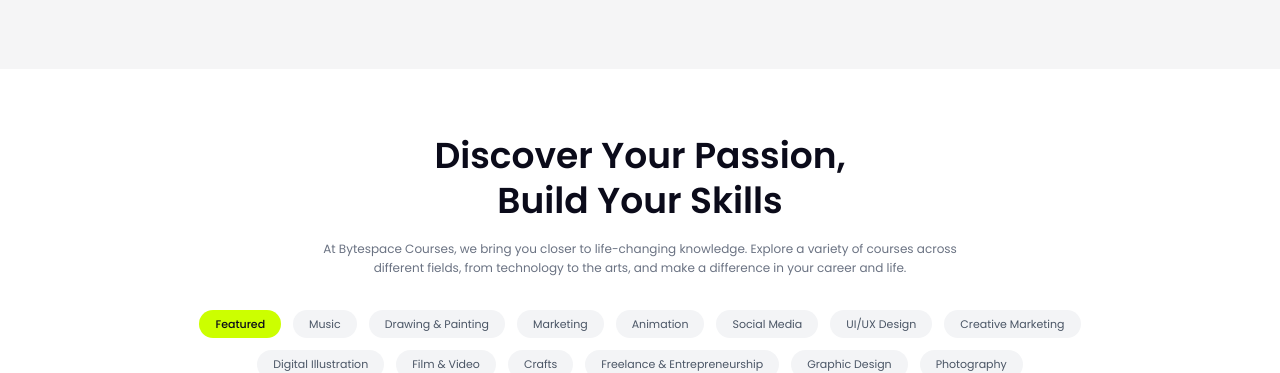
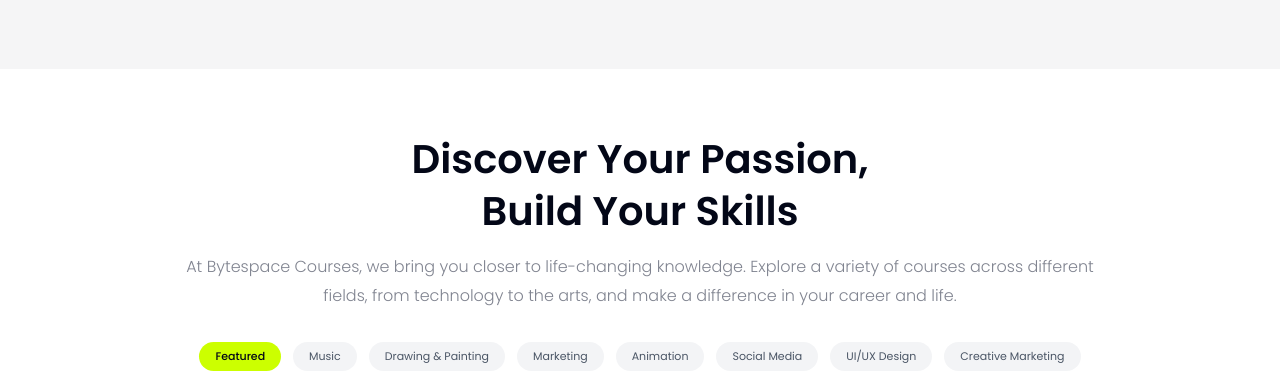
Before and after one commit to Mahirshelby/bytespace-new, a React (Vite) app: page / in a window 1280 px wide. Shown: the part 1021-1394 px from the top of the page. Built offline with nearby package versions, Linux system fonts and the light colour scheme.

Commit message:
fix: match discover heading and paragraph sizes to design

```diff
--- a/src/components/sections/Discover.tsx
+++ b/src/components/sections/Discover.tsx
@@ -5,12 +5,12 @@
   return (
     <section className="bg-white pb-10 pt-16">
       <Container className="text-center">
-        <h2 className="text-3xl font-semibold leading-tight sm:text-4xl">
+        <h2 className="text-3xl font-semibold leading-[1.3] text-ink sm:text-[40px]">
           Discover Your Passion,
           <br />
           Build Your Skills
         </h2>
-        <p className="mx-auto mt-4 max-w-2xl text-xs leading-relaxed text-gray-500">
+        <p className="mx-auto mt-4 max-w-[917px] text-sm font-light leading-[1.8] text-[#808490] sm:text-base">
           At Bytespace Courses, we bring you closer to life-changing knowledge. Explore a variety of courses across
           different fields, from technology to the arts, and make a difference in your career and life.
         </p>
--- a/src/index.css
+++ b/src/index.css
@@ -1,10 +1,10 @@
-@import url('https://fonts.googleapis.com/css2?family=Poppins:wght@400;500;600;700&display=swap');
+@import url('https://fonts.googleapis.com/css2?family=Poppins:wght@300;400;500;600;700&display=swap');
 @import "tailwindcss";
 
 @theme {
   --color-primary: #003BE2;
   --color-lime: #CCFF00;
-  --color-ink: #0B0B1A;
+  --color-ink: #030717;
   --font-sans: "Poppins", ui-sans-serif, system-ui, sans-serif;
 }
 
```
Also changed, not shown: public/images/Frame 3.png (added).
